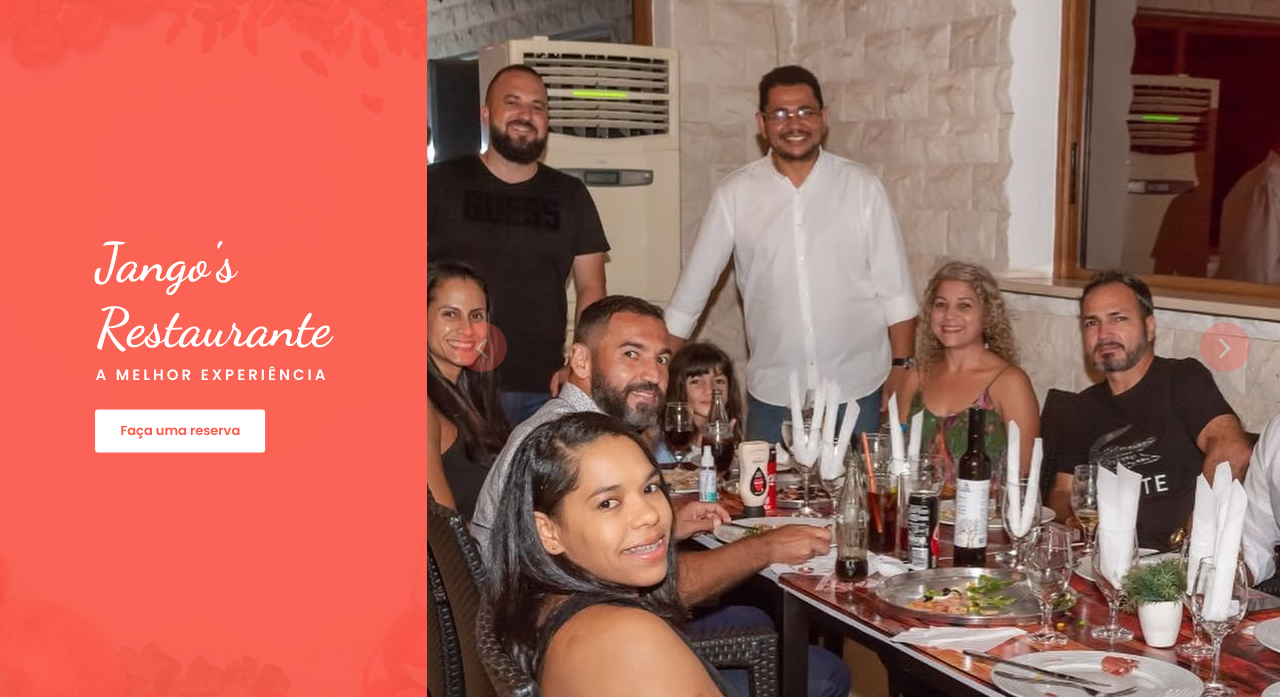
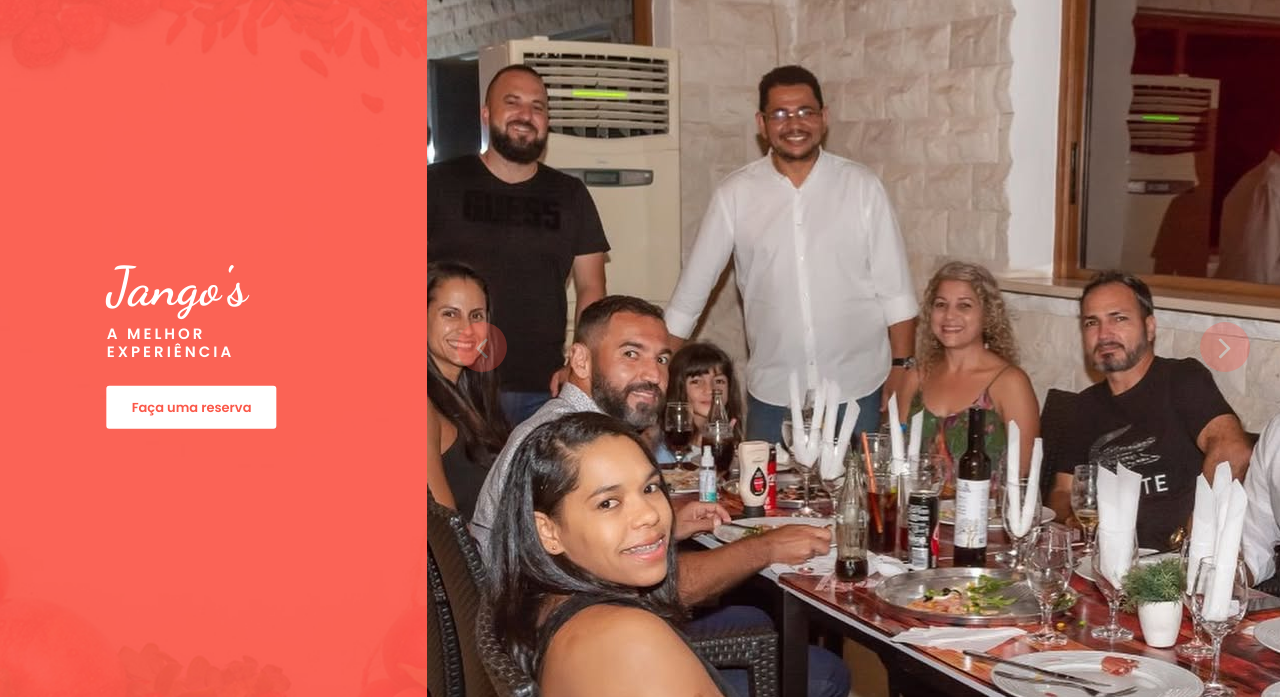
Before and after one commit to jangosangola/JangosAngola, a plain HTML site: page index.html in a window 1280 px wide. Shown: the part 103-802 px from the top of the page. Drawn offline with Linux system fonts and the light colour scheme.

Commit message:
Update index.html

```diff
--- a/index.html
+++ b/index.html
@@ -102,7 +102,7 @@
                 <div class="col-lg-4">
                     <div class="left-content">
                         <div class="inner-content">
-                            <h4>Jango's Restaurante</h4>
+                            <h4>Jango's</h4>
                             <h6>A melhor experiência</h6>
                             <div class="main-white-button scroll-to-section">
                                 <a href="#reservation">Faça uma reserva</a>
```
